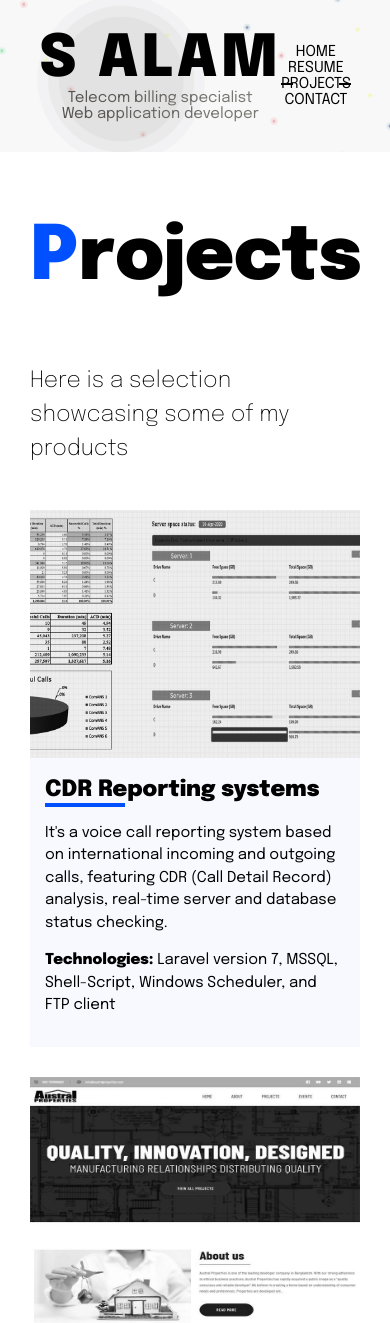
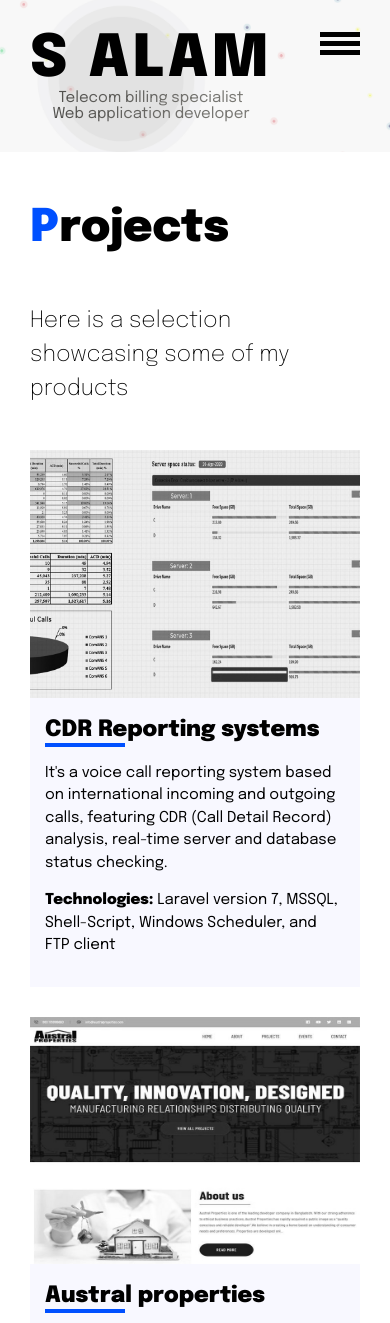
Before and after one commit to shah2266/myprofile, a PHP site: page /projects.html in a window 390 px wide. Shown: the top 1323 px of the page. Run offline with PHP 8.4, Linux system fonts and the light colour scheme; some libraries are stand-ins or nearby versions.

Commit message:
Add hamburger menu and adjust responsive layout

```diff
--- a/css/style.css
+++ b/css/style.css
@@ -64,6 +64,18 @@ header {
 .container {
   margin: 0 auto;
   padding: 2em;
+  width: 100%;
+}
+
+.centered {
+  margin-inline: auto;
+  width: 70vw;
+}
+
+@media screen and (max-width: 768px) {
+  .centered {
+    width: 100%;
+  }
 }
 
 /* Navigation Bar Styles */
@@ -102,20 +114,6 @@ header {
     background-position: -200% center;
   }
 }
-
-@media screen and (max-width: 60em) {
-  .nav-bar {
-    justify-content: center;
-    align-items: center;
-    text-align: center;
-  }
-}
-
-/*@media screen and (max-width: 30em) {
-  .nav-bar {
-    justify-content: space-between;
-  }
-}*/
 
 /* Menu Styles */
 .menu ul * {
@@ -159,7 +157,7 @@ header {
   opacity: 1;
 }
 
-@media screen and (min-width: 30em) {
+@media screen and (min-width: 769px) {
   .menu ul {
     display: flex;
     flex-wrap: wrap;
@@ -174,7 +172,83 @@ header {
   .menu li a {
     padding: .5em 1em;
   }
+  .overlay {
+    display: none;
+  }
 }
+
+@media screen and (max-width: 768px) {
+  .menu {
+    display: none;
+  }
+  .hamburger-menu {
+    display: flex;
+    flex-direction: column;
+    cursor: pointer;
+    z-index: 100;
+    transition: all 0.35s ease;
+  }
+
+  .hamburger-menu span {
+    width: 40px;
+    height: 5px;
+    background: #000;
+    margin: 2px auto;
+  }
+
+  .hamburger-menu:hover .bar {
+    background-color: var(--theme-color);
+  }
+
+  .hamburger-menu.active span:nth-of-type(1) {
+    transform: translateY(11px) translateX(0) rotate(45deg);
+    background: var(--default-color);
+  }
+
+  .hamburger-menu.active span:nth-of-type(2) {
+    opacity: 0;
+    background: var(--default-color);
+  }
+
+  .hamburger-menu.active span:nth-of-type(3) {
+    transform: translateY(-8px) translateX(0) rotate(-45deg);
+    background: var(--default-color);
+  }
+
+  .overlay {
+    position: fixed;
+    background-color:aliceblue;
+    top: 0;
+    left: 0;
+    width: 100%;
+    height: 0%;
+    opacity: 0;
+    visibility: hidden;
+    transition: opacity 0.35s, visibility 0.35s, height 0.35s;
+    overflow: hidden;
+  }
+  .overlay.open {
+    opacity: 0.9;
+    visibility: visible;
+    height: 100%;
+    z-index: 1;
+  }
+  .overlay-menu {
+    display: flex;
+    flex-direction: column;
+    align-items: center;
+    margin-top: 6em;
+    text-transform: uppercase;
+  }
+  .overlay-menu li {
+    padding: 2em 0;
+  }
+  .overlay-menu a {
+    color: var(--default-color);
+    font-size: 2em;
+  }
+}
+
 
 /*
 Home page
@@ -188,15 +262,15 @@ Home page
   margin: 2em auto;
 }
 
-@media screen and (min-width: 60em) {
-	.banner {
-		width: 60vw;
-	}
+/* Landscape and bigger*/
+@media screen and (min-width: 769px) {
   .banner .profile {
     flex: 1 0 calc(33% - .5em);
   }
 }
-@media screen and (max-width: 60em) {
+
+/* Portrait */
+@media screen and (max-width: 768px) {
   .banner .profile {
     flex: 1 0 100%;
   }
@@ -247,8 +321,6 @@ Home page
   align-items: center;
   margin-top: 5em;
 }
-
-
 
 .banner .card li {
   margin-inline: 5px;
@@ -324,24 +396,38 @@ Page content
   font-weight: 900;
   margin-block: .5em;
 }
-.content h1 {
-	font-size: 5em;
-  font-weight: 900;
-  margin-block: .5em;
-}
-
 .content h1 a:after {
 	content: '';
   background: url('../image/icon-download.png') 0% / cover no-repeat padding-box;
   display: inline-block;
   width: 40px;
 	height: 50px;
- 	margin-left: .05em;
 }
 
 .content h1::first-letter {
   color: var(--theme-color);
   transition: all 0.35s ease;
+}
+
+@media screen and (max-width: 768px) {
+  .content h1 {
+    font-size: 4em;
+  }
+  .content h1 a:after {
+    width: 35px;
+	  height: 45px;
+  }
+}
+
+/* iPhone */
+@media screen and (max-width: 391px) {
+  .content h1 {
+    font-size: 3em;
+  }
+  .content h1 a:after {
+    width: 35px;
+	  height: 40px;
+  }
 }
 
 .resume section,
@@ -406,13 +492,6 @@ Resume page
   width: 16px;
   height: 16px;
  	margin-right: .3em;
-}
-
-@media screen and (min-width: 60em) {
-	.resume .container,
-	.projects .container {
-		width: 70vw;
-	}
 }
 
 .resume article > h3 {
@@ -484,8 +563,8 @@ Projects page
   filter: grayscale(0);
 }
 
-/* Media query for larger screens */
-@media screen and (min-width: 45em) {
+/* Landscape */
+@media screen and (min-width: 769px) {
     .project-list .project-item div {
         flex: 1 0 calc(100% - 50%);
     }
@@ -510,7 +589,7 @@ Projects page
 	position: absolute;
 }
 
-@media screen and (max-width: 45em) {
+@media screen and (max-width: 768px) {
    .project-list .project-item .project-content {
    	order: 2;
    }
@@ -523,9 +602,7 @@ footer {
 }
 
 .information {
-  width: 60vw;
   padding: 2em 0;
-  margin-inline: auto;
 }
 
 .information li {
@@ -537,7 +614,7 @@ footer {
   margin-top: 1em;
 }
 
-@media screen and (min-width: 35em) {
+@media screen and (min-width: 769px) {
   .information {
     display: flex;
     justify-content: space-between;
--- a/projects.html
+++ b/projects.html
@@ -26,11 +26,24 @@
 					</a>
 					<!-- <span>Telecom billing specialist and web application developer</span> -->
 				</div>
+				<div class="hamburger-menu" id="toggle">
+					<span class="bar"></span>
+					<span class="bar"></span>
+					<span class="bar"></span>
+				</div>
 				<div class="menu">
 					<ul>
-						<li><a href="index.html">Home</a></li>
+						<li class="current"><a href="index.html">Home</a></li>
 						<li><a href="resume.html">Resume</a></li>
-						<li class="current"><a href="projects.html">Projects</a></li>
+						<li><a href="projects.html">Projects</a></li>
+						<li><a href="contact.html">Contact</a></li>
+					</ul>
+				</div>
+				<div class="overlay" id="overlay">
+					<ul class="overlay-menu">
+						<li class="current"><a href="index.html">Home</a></li>
+						<li><a href="resume.html">Resume</a></li>
+						<li><a href="projects.html">Projects</a></li>
 						<li><a href="contact.html">Contact</a></li>
 					</ul>
 				</div>
@@ -40,10 +53,9 @@
 	</header>
 
 	<!-- Projects -->
-	<div class="content projects">
 	<div class="container">
+		<div class="centered content projects">
 			<h1>Projects</h1>
-
 			<section class="project-list">
 				<h2>Here is a selection showcasing some of my products</h2>
 				<article class="project-item">
@@ -177,12 +189,12 @@
 				</article>
 
 			</section>
-
 		</div>
 	</div>
 
 	<footer>
-		<div class="information">
+		<div class="container">
+			<div class="centered information">
 				<div class="info">
 					<strong>Call</strong>
 					<span>+880 1777330633</span>
@@ -195,7 +207,7 @@
 					<strong>Follow me</strong>
 					<ul>
 						<li>
-						<a href="https://github.com/shah2266" target="_blank">
+							<a href="https://github.com/shah2266">
 								<svg xmlns="http://www.w3.org/2000/svg" width="24" height="24" viewBox="0 0 24 24">
 									<path
 										d="M19 0h-14c-2.761 0-5 2.239-5 5v14c0 2.761 2.239 5 5 5h14c2.762 0 5-2.239 5-5v-14c0-2.761-2.238-5-5-5zm-4.466 19.59c-.405.078-.534-.171-.534-.384v-2.195c0-.747-.262-1.233-.55-1.481 1.782-.198 3.654-.875 3.654-3.947 0-.874-.312-1.588-.823-2.147.082-.202.356-1.016-.079-2.117 0 0-.671-.215-2.198.82-.64-.18-1.324-.267-2.004-.271-.68.003-1.364.091-2.003.269-1.528-1.035-2.2-.82-2.2-.82-.434 1.102-.16 1.915-.077 2.118-.512.56-.824 1.273-.824 2.147 0 3.064 1.867 3.751 3.645 3.954-.229.2-.436.552-.508 1.07-.457.204-1.614.557-2.328-.666 0 0-.423-.768-1.227-.825 0 0-.78-.01-.055.487 0 0 .525.246.889 1.17 0 0 .463 1.428 2.688.944v1.489c0 .211-.129.459-.528.385-3.18-1.057-5.472-4.056-5.472-7.59 0-4.419 3.582-8 8-8s8 3.581 8 8c0 3.533-2.289 6.531-5.466 7.59z" />
@@ -203,7 +215,7 @@
 							</a>
 						</li>
 						<li>
-						<a href="https://www.linkedin.com/in/shahalam005/" target="_blank">
+							<a href="https://www.linkedin.com/in/shahalam005/">
 								<svg xmlns="http://www.w3.org/2000/svg" width="24" height="24" viewBox="0 0 24 24"
 									fill="#1a83ed">
 									<path
@@ -223,7 +235,16 @@
 					</ul>
 				</div>
 			</div>
+		</div>
 	</footer>
+	<script src="https://cdnjs.cloudflare.com/ajax/libs/jquery/2.1.3/jquery.min.js"></script>
+	<script>
+		$('#toggle').click(function () {
+			$(this).toggleClass('active');
+			$('#menu').toggleClass('open');
+			$('#overlay').toggleClass('open');
+		});
+	</script>
 </body>
 
 </html>
```
Also changed, not shown: contact.html (+27 -4 lines), index.html (+25 -2 lines), resume.html (+29 -7 lines). Lines whose indentation alone changed are shown as unchanged.
